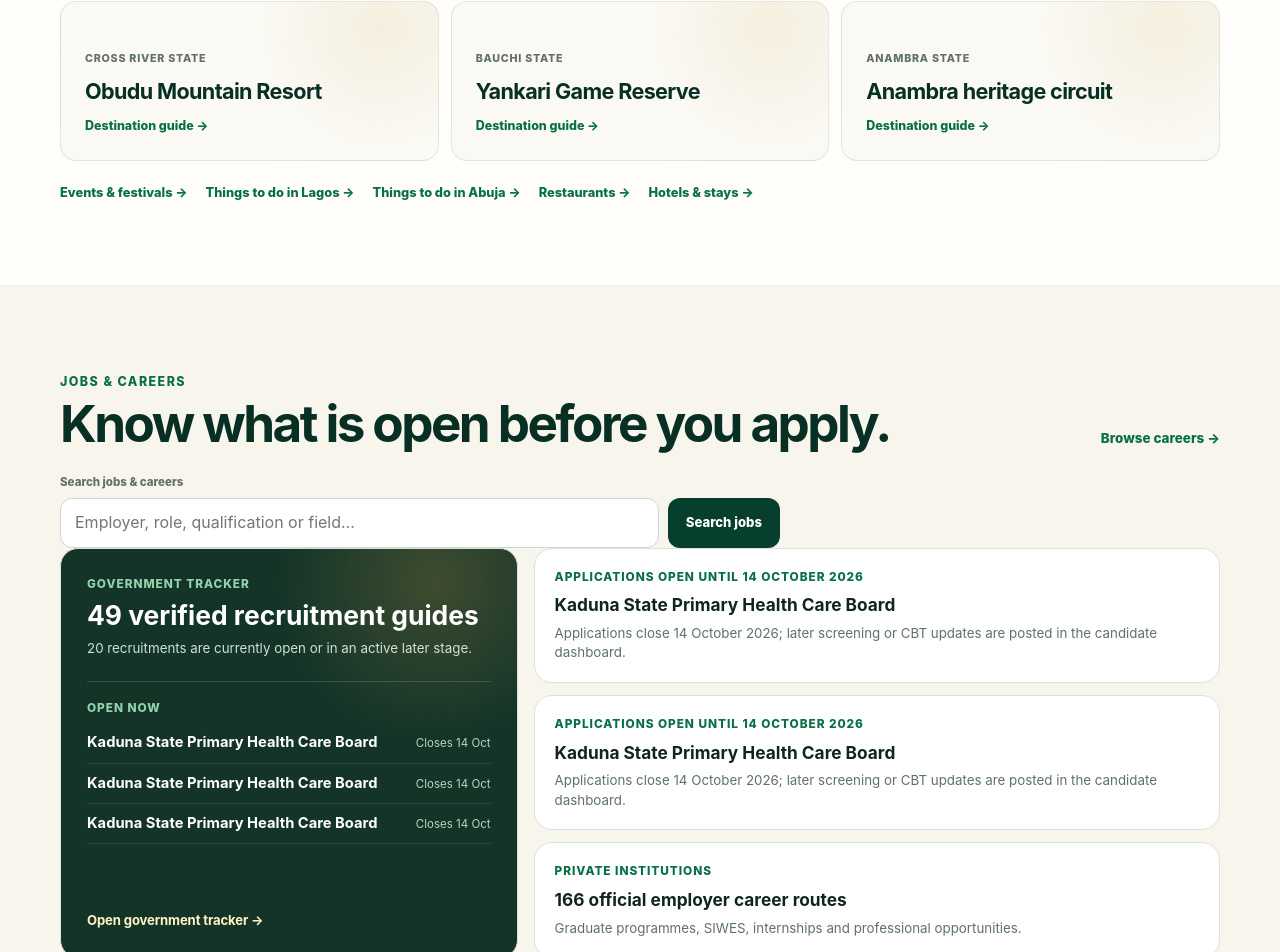
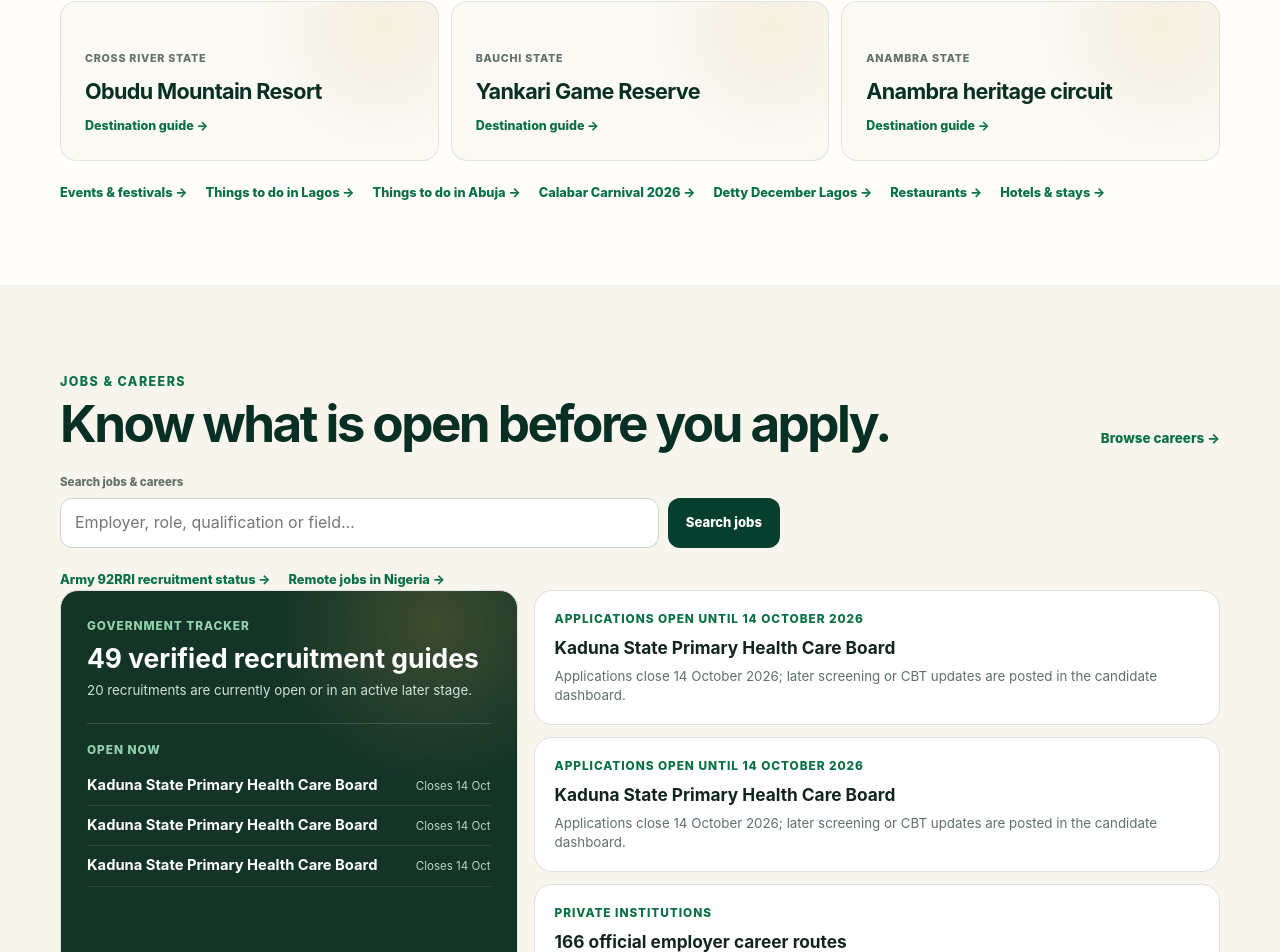
Before and after one commit to eghosa001/nigeria, a Next.js app: page / in a window 1280 px wide. Shown: the part 2615-3567 px from the top of the page. Built offline with nearby package versions, Linux system fonts and the light colour scheme; no server answers.

Commit message:
seo: surface already ranking travel and recruitment intent pages on home

```diff
--- a/app/page.tsx
+++ b/app/page.tsx
@@ -217,6 +217,8 @@
             <Link href="/explore/events">Events & festivals</Link>
             <Link href="/explore/things-to-do-lagos">Things to do in Lagos</Link>
             <Link href="/explore/things-to-do-abuja">Things to do in Abuja</Link>
+            <Link href="/explore/calabar-carnival-2026">Calabar Carnival 2026</Link>
+            <Link href="/explore/detty-december-lagos-2026">Detty December Lagos</Link>
             <Link href="/explore?q=restaurant#places">Restaurants</Link>
             <Link href="/explore?q=hotel#places">Hotels & stays</Link>
           </div>
@@ -240,6 +242,11 @@
             </label>
             <button type="submit">Search jobs</button>
           </form>
+
+          <div className="minimal-inline-links" aria-label="Popular recruitment and career guides">
+            <Link href="/jobs/nigerian-army-92rri-2026">Army 92RRI recruitment status</Link>
+            <Link href="/jobs/remote">Remote jobs in Nigeria</Link>
+          </div>
 
           <div className="home-jobs-grid">
             <Link href="/jobs/government" className="home-job-feature">
```
